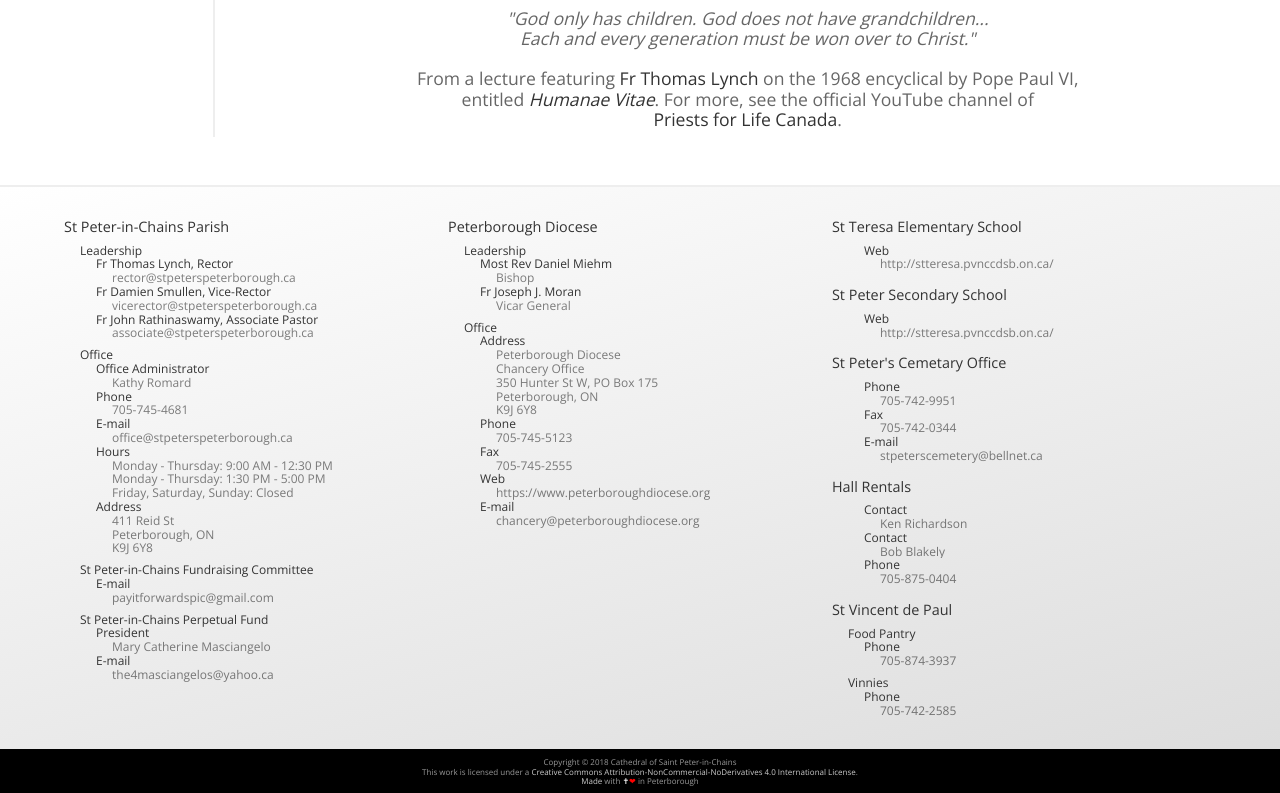
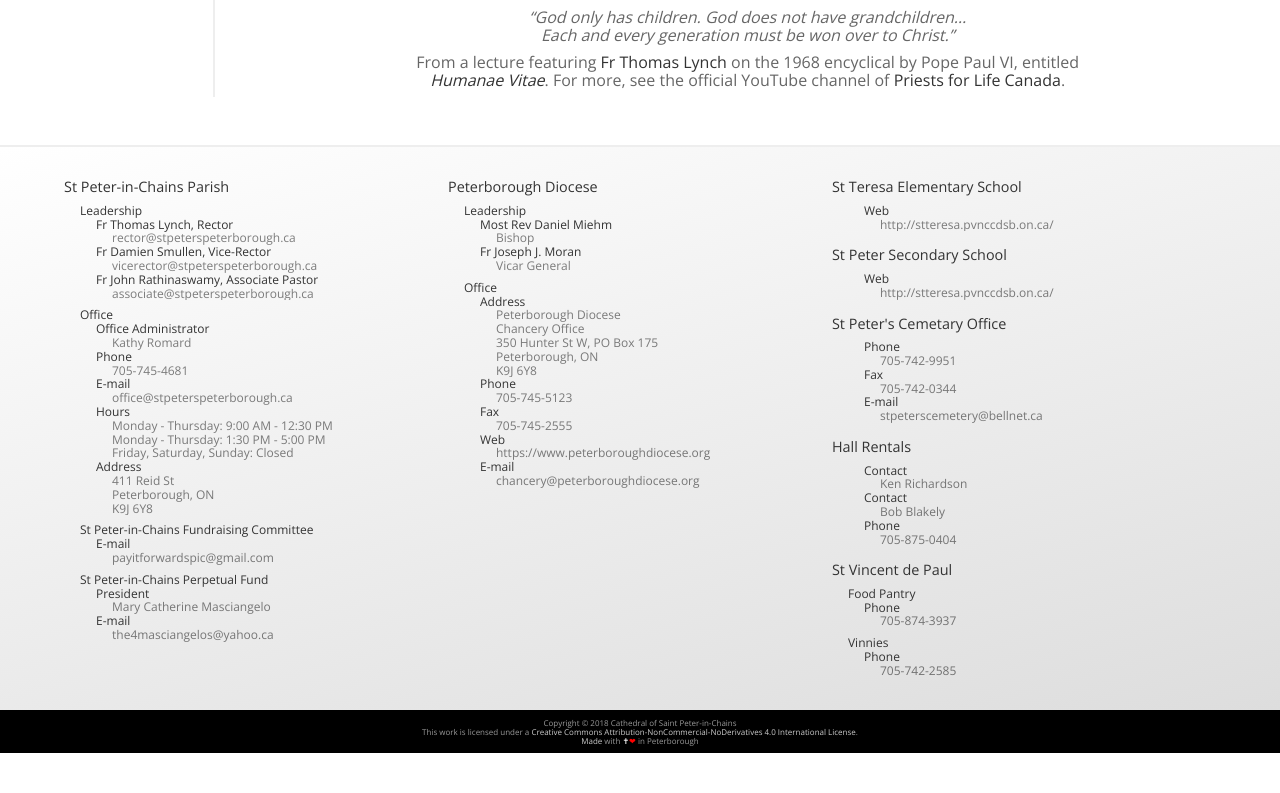
Before and after one commit to stpeterinchains/stpeterinchains.github.io, a Jekyll site: the page built from index.html, in a window 1280 px wide, cut to the strip 1739-2532 px from the top of the page. Built offline with Jekyll 4.4.1, drawn with Linux system fonts in a browser that asks for light colours; nearby versions of some CDN libraries; after the commit the page ends 2492 px from its top, so only the background shows below that.

Commit message:
Enabled markdown in call to action message

```diff
--- a/index.html
+++ b/index.html
@@ -68,5 +68,5 @@
 
 <section id="call-to-action">
   <iframe src="https://www.youtube.com/embed/{{ cta.video_id }}" frameborder="0" allow="autoplay; encrypted-media" allowfullscreen></iframe>
-  <div id="call-to-action-message">{{ cta.message }}</div>
+  <div id="call-to-action-message" class="markdown">{{ cta.message | markdownify }}</div>
 </section>
--- a/styles/layout.scss
+++ b/styles/layout.scss
@@ -44,12 +44,6 @@
   color: #666;
 }
 
-div.markdown > p {
-  margin: 0.5rem 0 0 0;
-  font-weight: 300; font-size: 0.9rem;
-  /* color: #666; */
-}
-
 div.markdown > h1 {
   margin: 1rem 0 0 0;
   font-weight: 400; font-size: 0.9rem;
@@ -61,6 +55,13 @@
   font-weight: 400; font-size: 0.9rem;
   /* color: #999; */
 }
+
+div.markdown > p {
+  margin: 0.5rem 0 0 0;
+  font-weight: 300; font-size: 0.9rem;
+}
+
+div.markdown a { text-decoration: none; }
 
 div.markdown > table {
   margin-bottom: 0.5rem;
@@ -76,12 +77,10 @@
 div.markdown th {
   font-weight: 400;
   text-decoration: underline;
-  color: #333;
 }
 
 div.markdown td {
   font-weight: 300;
-  color: #666;
 }
 
 @media screen and (min-width: 48rem) {
--- a/styles/pages.scss
+++ b/styles/pages.scss
@@ -150,8 +150,8 @@
   color: #666;
 }
 
-#call-to-action-message > a { font-weight: 400; text-decoration: none; color: #333; }
-#call-to-action-message > a:hover { color: skyblue; }
+#call-to-action-message a { font-weight: 400; color: #333; }
+#call-to-action-message a:hover { color: skyblue; }
 
 @media screen and (min-width: 48rem) {
   #call-to-action-message { font-size: 1rem; }
```
Also changed, not shown: _data/index.yml (+7 -8 lines).
